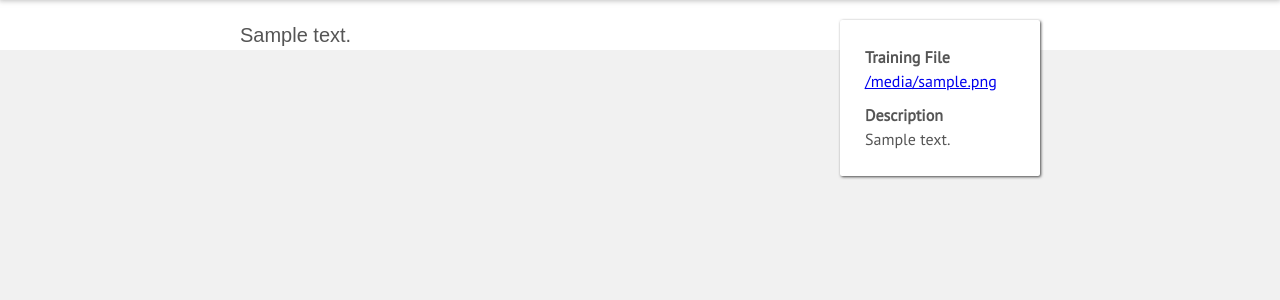
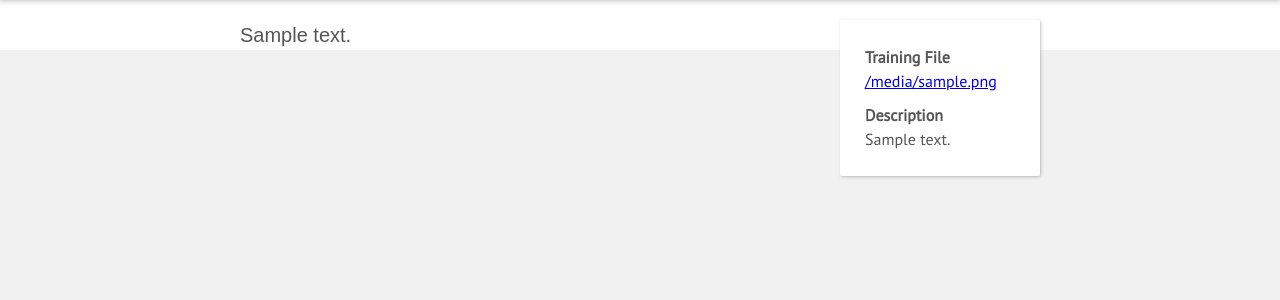
Before and after one commit to heyitscoco/textmaker, a Flask app: template templates/text_maker.html in a window 1280 px wide. Shown: the part 60-360 px from the top of the page. Run offline with Flask 2, Linux system fonts and the light colour scheme; the template is opened without the code that fills it: most values are stand-ins (such as "Sample title", 1, 10 or a date in 2020); some web fonts are replaced.

Commit message:
Fix box shadow

```diff
--- a/static/style.css
+++ b/static/style.css
@@ -45,7 +45,7 @@ header {
     font-size: 80%;
     background: white;
     border-radius: 2px;
-    box-shadow: 1px 1px 3px 0px rgba(0,0,0,0.7);
+    box-shadow: 1px 1px 3px 0px rgba(131, 131, 131, 0.5);
     padding: 20px;
 }
 
```
